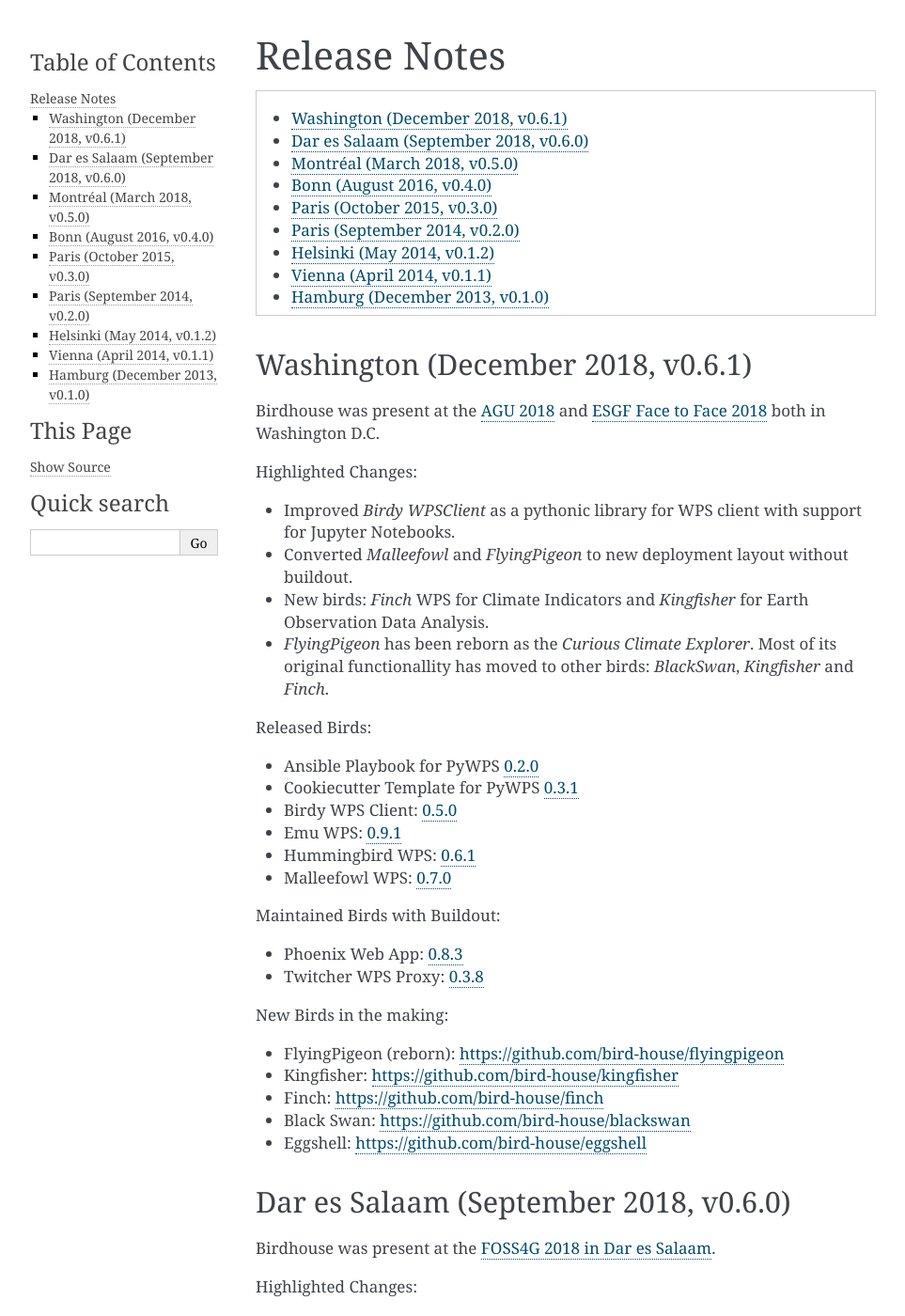
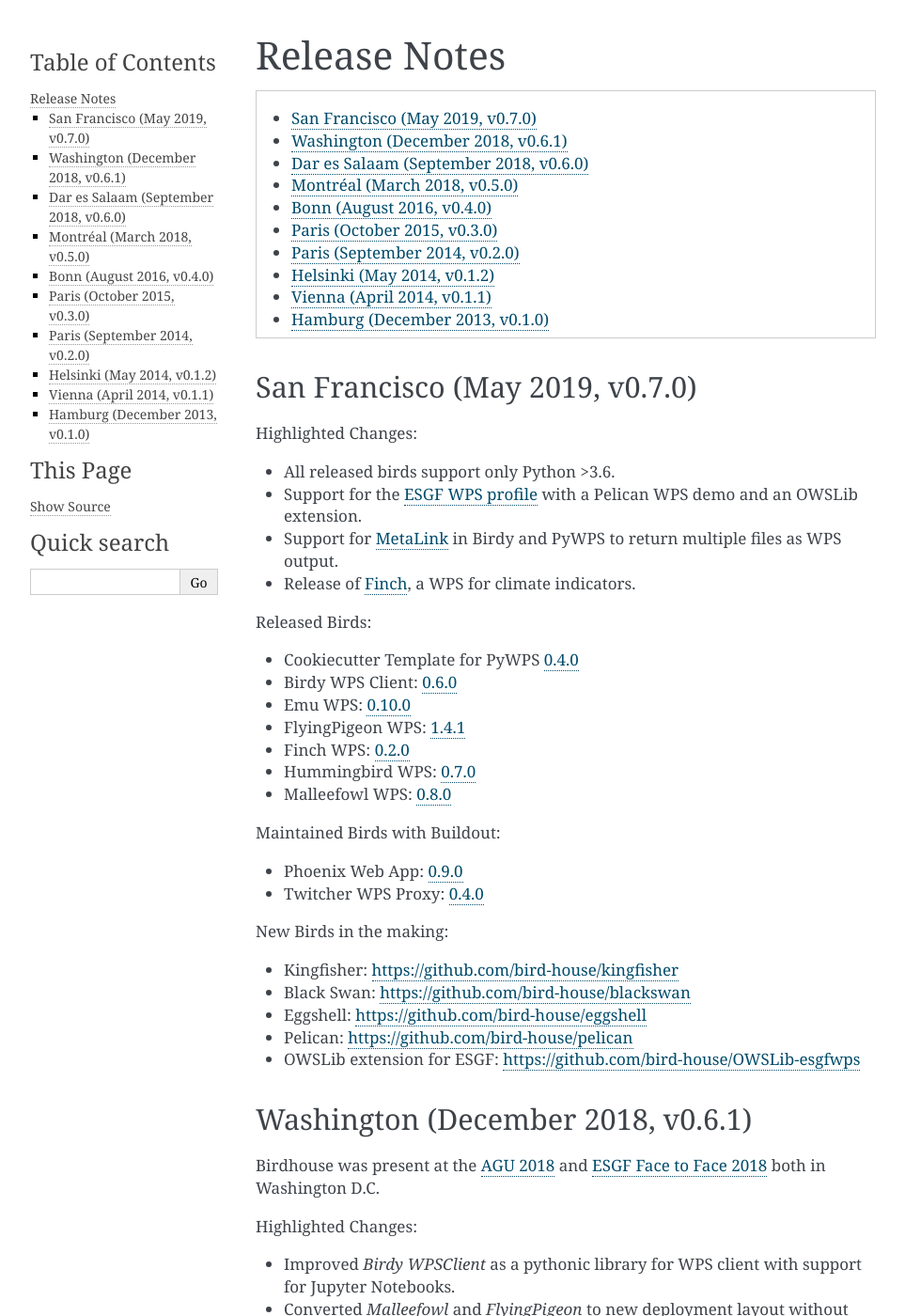
Before and after one commit to bird-house/birdhouse-docs, a Sphinx documentation site: the page built from docs/source/release_notes.rst, in a window 1280 px wide and 1400 px high. Shown: the whole window at 94% size, without its empty margins (148-1111 px from the left). Built offline with Sphinx 7.4.7, drawn with Linux system fonts in a browser that asks for light colours.

Commit message:
Release san francisco (#37)
* updated release notes

```diff
--- a/docs/source/release_notes.rst
+++ b/docs/source/release_notes.rst
@@ -8,6 +8,41 @@
    :local:
    :depth: 2
    :backlinks: none
+
+San Francisco (May 2019, v0.7.0)
+================================
+
+Highlighted Changes:
+
+* All released birds support only Python >3.6.
+* Support for the `ESGF WPS profile <https://github.com/ESGF/esgf-compute-api>`_
+  with a Pelican WPS demo and an OWSLib extension.
+* Support for `MetaLink <https://pywps.readthedocs.io/en/latest/process.html#returning-multiple-files>`_
+  in Birdy and PyWPS to return multiple files as WPS output.
+* Release of `Finch <https://finch.readthedocs.io/en/latest/>`_, a WPS for climate indicators.
+
+Released Birds:
+
+* Cookiecutter Template for PyWPS `0.4.0 <https://github.com/bird-house/cookiecutter-birdhouse/releases/tag/v0.4.0>`_
+* Birdy WPS Client: `0.6.0 <https://github.com/bird-house/birdy/releases/tag/v0.6.0>`_
+* Emu WPS: `0.10.0 <https://github.com/bird-house/emu/releases/tag/v0.10.0>`_
+* FlyingPigeon WPS: `1.4.1 <https://github.com/bird-house/flyingpigeon/releases/tag/v1.4.1>`_
+* Finch WPS: `0.2.0 <https://github.com/bird-house/finch/releases/tag/v0.2>`_
+* Hummingbird WPS: `0.7.0 <https://github.com/bird-house/hummingbird/releases/tag/v0.7.0>`_
+* Malleefowl WPS: `0.8.0 <https://github.com/bird-house/malleefowl/releases/tag/v0.8.0>`_
+
+Maintained Birds with Buildout:
+
+* Phoenix Web App: `0.9.0 <https://github.com/bird-house/pyramid-phoenix/releases/tag/v0.9.0>`_
+* Twitcher WPS Proxy: `0.4.0 <https://github.com/bird-house/twitcher/releases/tag/v0.4.0>`_
+
+New Birds in the making:
+
+* Kingfisher: https://github.com/bird-house/kingfisher
+* Black Swan: https://github.com/bird-house/blackswan
+* Eggshell: https://github.com/bird-house/eggshell
+* Pelican: https://github.com/bird-house/pelican
+* OWSLib extension for ESGF: https://github.com/bird-house/OWSLib-esgfwps
 
 Washington (December 2018, v0.6.1)
 ==================================
```
